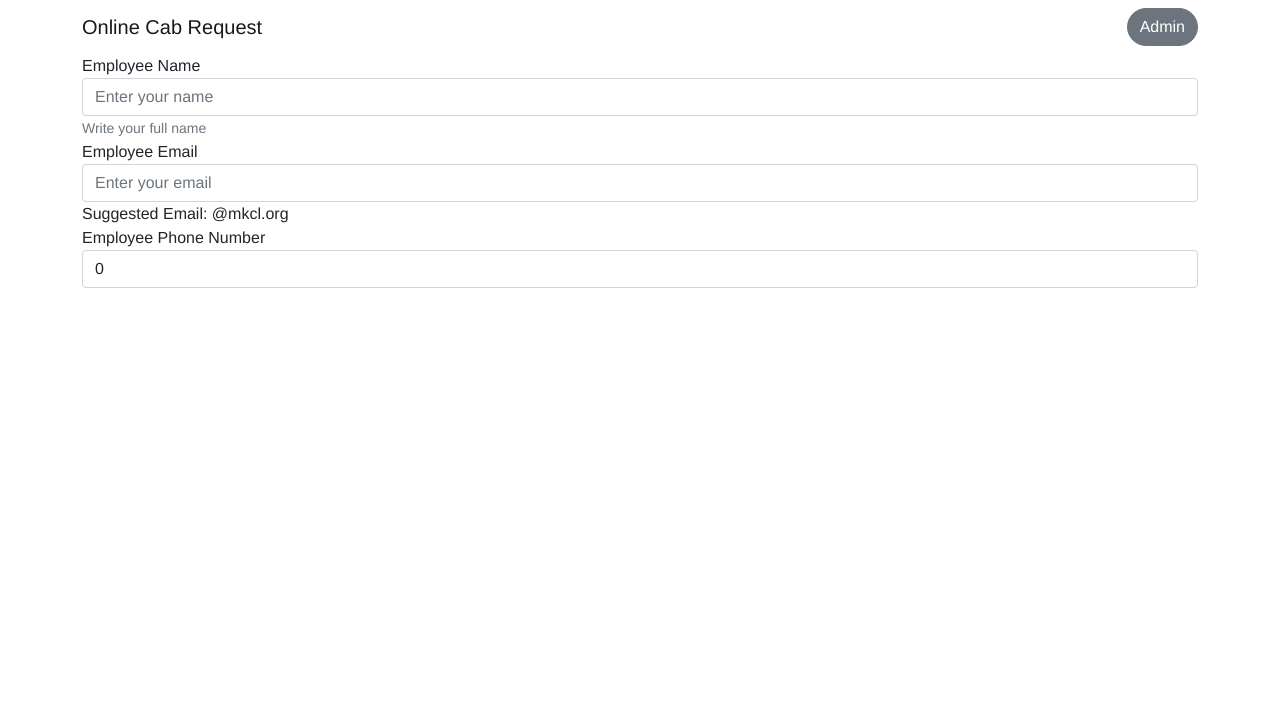
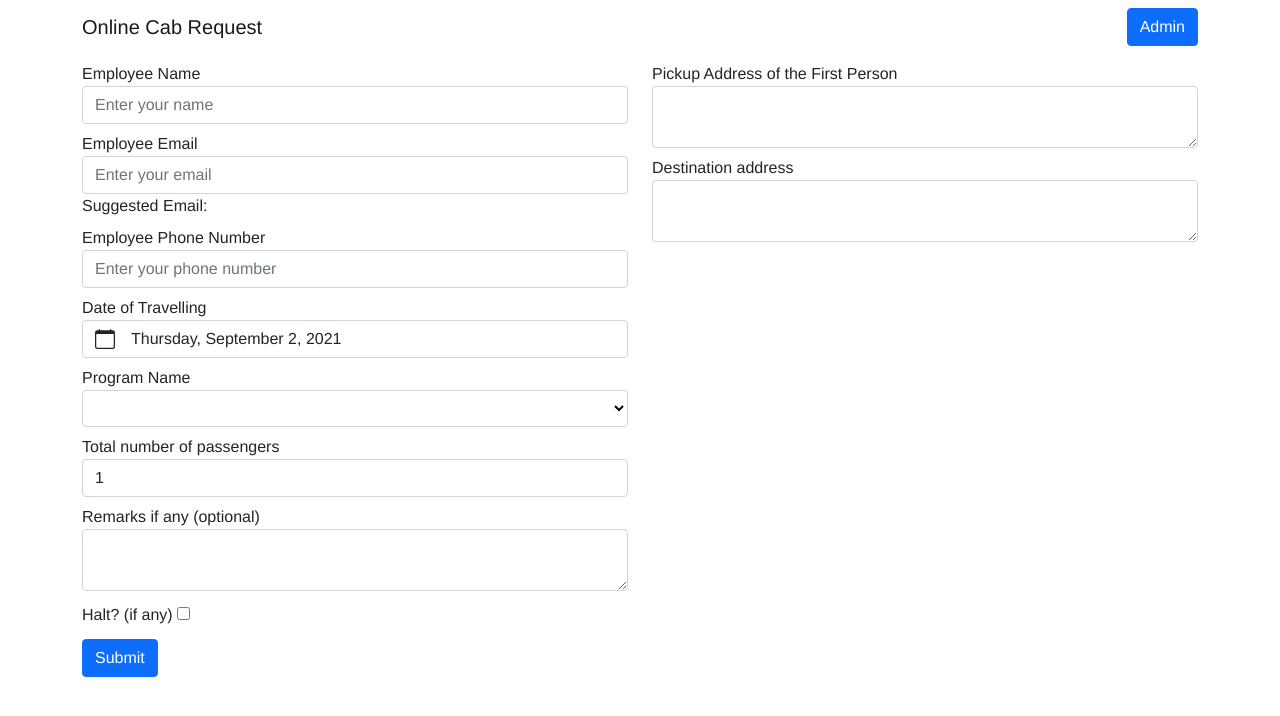
Before and after one commit to 0x010F/cab-booking-deprecated, a Vue app: page /admin in a window 1280 px wide. Shown: the top 716 px of the page. Built offline with nearby package versions, Linux system fonts and the light colour scheme.

Commit message:
Cab request form

```diff
--- a/src/components/Navigation.vue
+++ b/src/components/Navigation.vue
@@ -2,7 +2,9 @@
   <header>
     <b-navbar variant="faded" type="light" class="d-flex align-items-center justify-content-between">
       <b-navbar-brand tag="h1" class="m-0 font-weight-bolder">Online Cab Request</b-navbar-brand>
-      <b-button pill>Admin</b-button>
+      <router-link to="/admin">
+        <b-button variant="primary">Admin</b-button>
+      </router-link>
     </b-navbar>
   </header>
 </template>
--- a/src/components/RequestForm.vue
+++ b/src/components/RequestForm.vue
@@ -1,10 +1,11 @@
 <template>
   <div>
-    <b-form>
+    <b-form class="row my-2" @submit.prevent="submitForm">
+      <div class="col-12 col-md-6">
         <b-form-group
           label="Employee Name"
           label-for="employee-name"
-        description="Write your full name"
+          class="mb-2"
         >
           <b-form-input
             id="employee-name"
@@ -14,7 +15,11 @@
             required
           />
         </b-form-group>
-      <b-form-group label="Employee Email" label-for="employee-email">
+        <b-form-group
+          label="Employee Email"
+          label-for="employee-email"
+          class="mb-2"
+        >
           <b-form-input
             id="employee-email"
             v-model="employee.email"
@@ -24,24 +29,121 @@
           />
           <span
             >Suggested Email:
-          <span @click="addSuggestedEmail">{{ suggestedEmail }}</span>
+            <span @click="addSuggestedEmail" class="btn-link">{{
+              suggestedEmail
+            }}</span>
           </span>
         </b-form-group>
-      <b-form-group label="Employee Phone Number" label-for="employee-phone">
+        <b-form-group
+          label="Employee Phone Number"
+          label-for="employee-phone"
+          class="mb-2"
+        >
           <b-form-input
             id="employee-phone"
             v-model="employee.phone"
-          type="number"
+            type="text"
             placeholder="Enter your phone number"
             required
           />
         </b-form-group>
+        <b-form-group
+          label="Date of Travelling"
+          label-for="details-date"
+          class="mb-2"
+        >
+          <b-form-datepicker
+            id="details-date"
+            v-model="cabDetails.date"
+          ></b-form-datepicker>
+        </b-form-group>
+        <b-form-group
+          label="Program Name"
+          label-for="employee-program"
+          class="mb-2"
+        >
+          <b-form-select
+            id="employee-program"
+            v-model="employee.programName"
+            :options="PROGRAM_NAMES"
+          />
+        </b-form-group>
+        <b-form-group
+          label="Total number of passengers"
+          label-for="details-total"
+          class="mb-2"
+        >
+          <b-form-input
+            id="details-total"
+            type="number"
+            v-model="cabDetails.total"
+            placeholder="Enter total number of passengers"
+            required
+            min="1"
+          />
+        </b-form-group>
+      </div>
+      <div class="col-12 col-md-6">
+        <b-form-group
+          label="Pickup Address of the First Person"
+          label-for="details-source-address"
+          class="mb-2"
+        >
+          <b-form-textarea
+            id="details-source-address"
+            v-model="cabDetails.sourceAddress"
+          />
+        </b-form-group>
+        <b-form-group
+          label="Destination address"
+          label-for="details-destination-address"
+          class="mb-2"
+        >
+          <b-form-textarea
+            id="details-destination-address"
+            v-model="cabDetails.destinationAddress"
+          >
+          </b-form-textarea>
+        </b-form-group>
+      </div>
+      <div class="col-12 col-md-6">
+        <b-form-group
+          label="Remarks if any (optional)"
+          label-for="details-remarks"
+          class="mb-2"
+        >
+          <b-form-textarea id="details-remarks" v-model="cabDetails.remarks" />
+        </b-form-group>
+        <b-form-group
+          label="Halt? (if any)"
+          label-for="details-halt"
+          class="d-flex align-items-center mb-2"
+        >
+          <b-form-checkbox
+            id="details-halt"
+            v-model="cabDetails.halt"
+            class="m-1"
+          />
+        </b-form-group>
+        <b-button type="submit" variant="primary">Submit</b-button>
+      </div>
     </b-form>
   </div>
 </template>
 
 <script>
-import { BForm, BFormGroup, BFormInput } from "bootstrap-vue";
+import Vue from "vue";
+import {
+  BForm,
+  BFormGroup,
+  BFormInput,
+  BFormDatepicker,
+  BFormSelect,
+  BFormTextarea,
+  BFormCheckbox,
+} from "bootstrap-vue";
+
+Vue.prototype.PROGRAM_NAMES = ["PRONEXT", "DNEXT"];
 
 export default {
   name: "RequestForm",
@@ -49,42 +151,67 @@ export default {
     "b-form": BForm,
     "b-form-group": BFormGroup,
     "b-form-input": BFormInput,
+    "b-form-datepicker": BFormDatepicker,
+    "b-form-select": BFormSelect,
+    "b-form-textarea": BFormTextarea,
+    "b-form-checkbox": BFormCheckbox,
   },
   data: function () {
     return {
       employee: {
         name: "",
         email: "",
-        phone: 0,
+        phone: "",
+        programName: null,
       },
       cabDetails: {
         date: new Date(),
-        passengers: [],
+        total: 1,
+        sourceAddress: "",
+        destinationAddress: "",
+        remarks: "",
+        halt: false,
       },
     };
   },
   methods: {
     addSuggestedEmail() {
-      this.email = this.suggestedEmail
-    }
+      this.employee.email = this.suggestedEmail;
+    },
+    submitForm() {
+      console.log({
+        ...this.employee,
+        ...this.cabDetails,
+      });
+    },
   },
   computed: {
     suggestedEmail: function () {
-      const splitName = this.employee.name.split(" ");
-      // console.log(splitName)
-      if (splitName.length > 1) {
+      let splitName = this.employee.name.trim().split(" ");
+      splitName = splitName.filter((s) => s.trim());
+
+      if (splitName.length == 0) {
+        return "";
+      } else if (splitName.length == 1) {
+        return splitName[0].toLowerCase() + "@mkcl.org";
+      } else {
         return (
           splitName[0].toLowerCase() +
           splitName[1].charAt(0).toLowerCase() +
           "@mkcl.org"
         );
-      } else {
-        return splitName[0].toLowerCase() + "@mkcl.org";
       }
     },
   },
 };
 </script>
 
-<style>
+<style scoped>
+.custom-select {
+  padding: 0.5rem;
+  width: 100%;
+  background-color: transparent;
+  border: 1px solid #ced4da;
+  border-radius: 0.25rem;
+}
 </style>
```
Lines whose indentation alone changed are shown as unchanged.
